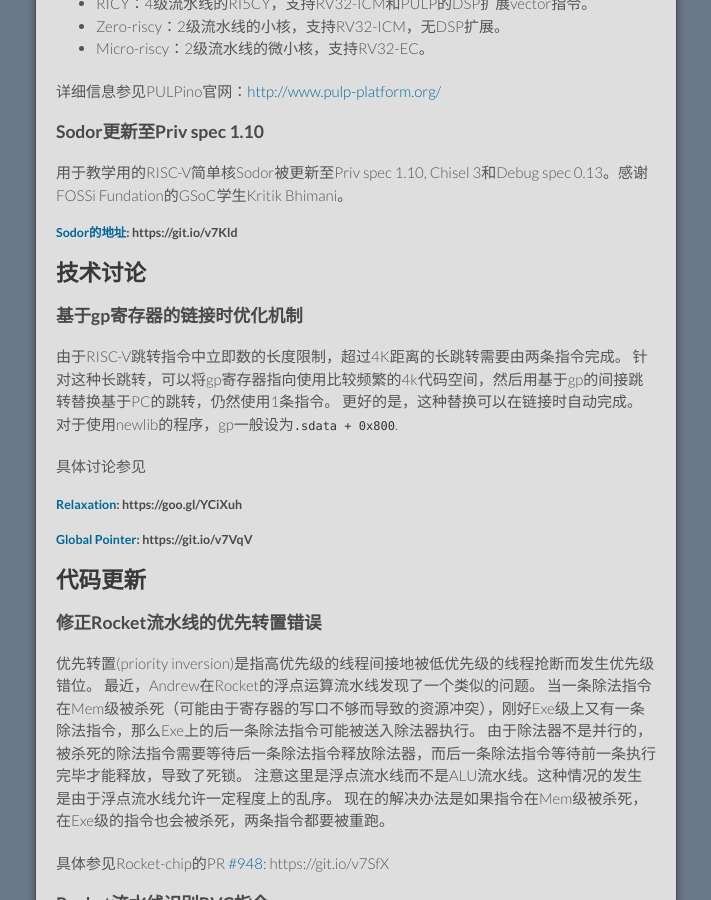
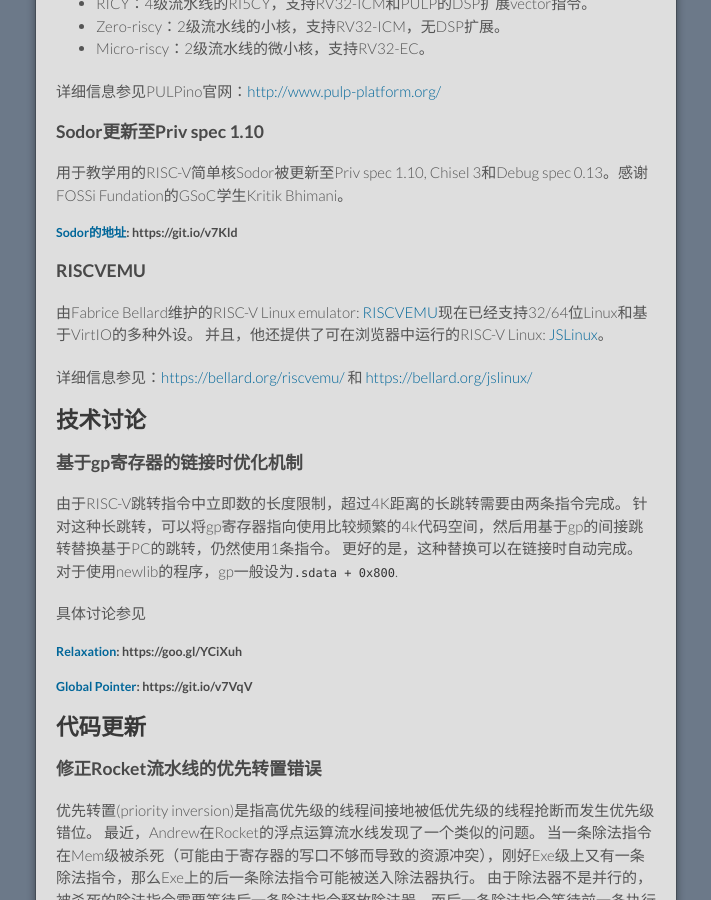
Before and after one commit to cnrv/home, a Jekyll site: the page built from bi-week-rpts/2017-08-17.md, in a window 1280 px wide and 900 px high, scrolled down 398 px. Shown: the whole window, without its empty margins (284-995 px from the left). Built offline with Jekyll 4.4.1, drawn with Linux system fonts in a browser that asks for light colours; Markdown is read by kramdown in place of the engine named in the settings; our own code applies the rules of GitHub Pages for plain Markdown files.

Commit message:
add RISCVEMU

```diff
--- a/bi-week-rpts/2017-08-17.md
+++ b/bi-week-rpts/2017-08-17.md
@@ -23,6 +23,12 @@
 
 ##### [Sodor的地址](https://github.com/ucb-bar/riscv-sodor): https://git.io/v7Kld
 
+### RISCVEMU
+
+由Fabrice Bellard维护的RISC-V Linux emulator: [RISCVEMU](https://bellard.org/riscvemu/)现在已经支持32/64位Linux和基于VirtIO的多种外设。
+并且，他还提供了可在浏览器中运行的RISC-V Linux: [JSLinux](https://bellard.org/jslinux/)。
+
+详细信息参见：[https://bellard.org/riscvemu/](https://bellard.org/riscvemu/) 和 [https://bellard.org/jslinux/](https://bellard.org/jslinux/)
 
 ## 技术讨论
 
```
